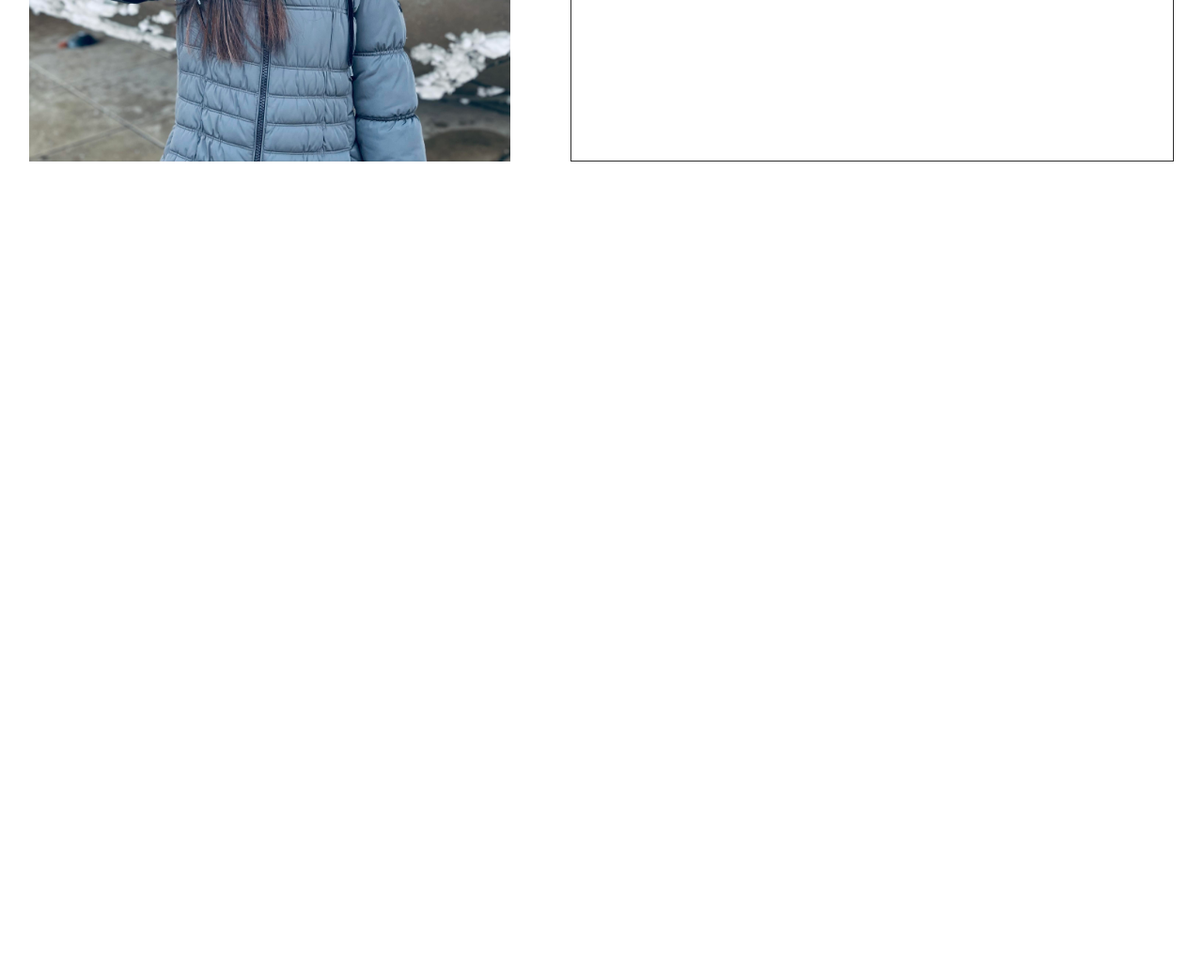
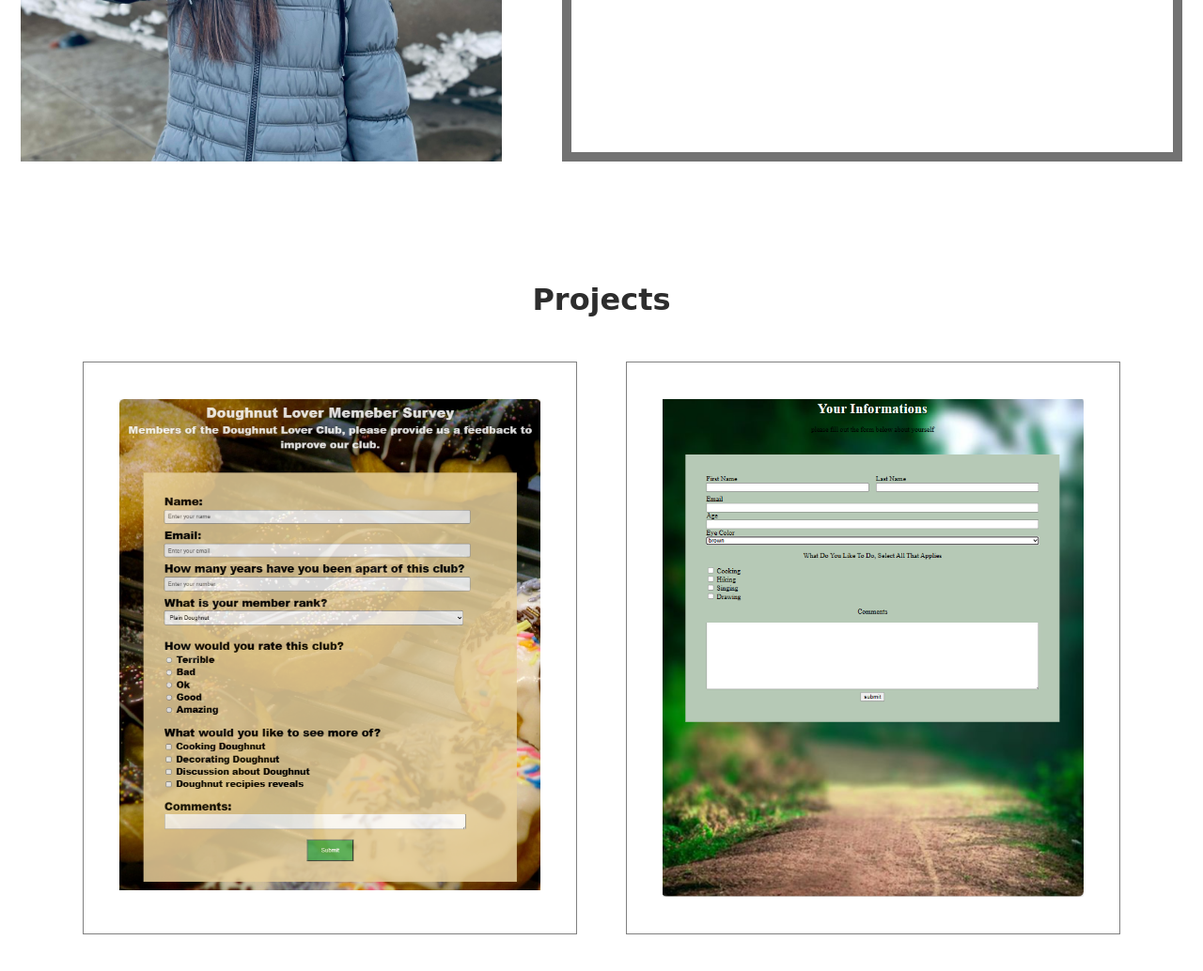
Before and after one commit to MayJue/MayJue.github.io, a plain HTML site: page index.html in a window 1280 px wide. Shown: the part 912-1946 px from the top of the page at 94% size. Before the commit the page ends 1212 px from the top, so only its background shows below. Drawn offline with Linux system fonts and the light colour scheme.

Commit message:
add projects

```diff
--- a/index.css
+++ b/index.css
@@ -4,6 +4,34 @@ body {
     color: rgb(45, 45, 45);
 }
 
+/* projects section */
+#projects {
+    margin-bottom: 10%;
+}
+
+#projects h1 {
+    text-align: center;
+    text-transform: capitalize;
+}
+
+.my-projects {
+    display: flex;
+    justify-content: center;
+    overflow-wrap: break-word;
+}
+
+.project {
+    border: 1px solid gray;
+    padding: 3%;
+    width: 35%;
+    margin: 2%;
+}
+
+.project img {
+    width: 100%;
+}
+
+/* about me section */
 #about-me h1 {
     text-align: center;
     text-transform: capitalize;
@@ -16,7 +44,7 @@ body {
 }
 
 .about-me-box {
-    border: 1px solid;
+    border: 10px solid rgb(114, 114, 114);
     width: 50%;
     margin-left: 5%;
 }
@@ -25,6 +53,7 @@ body {
     width: 40%;
 }
 
+/* home section */
 #home {
     text-align: center;
     height: 500px;
@@ -42,6 +71,7 @@ body {
     color: rgb(108, 107, 107);
 }
 
+/* navbar section */
 ul.nav-bar {
     margin: 0;
     opacity: 80%;
@@ -67,3 +97,44 @@ ul.nav-bar {
     white-space: nowrap;
     text-transform: capitalize;
 }
+
+/* #projects {
+    margin-bottom: 10%;
+}
+#projects h1 {
+    text-align: center;
+}
+.project-1 {
+    margin-left: 10%;
+    border: 1px solid gray;
+
+    width: 30%;
+    padding: 3%;
+}
+.a {
+    display: flex;
+    justify-content: center;
+}
+
+button {
+
+  padding: 5%;
+
+  border-radius: 2rem;
+}
+.description .title {
+    text-transform: uppercase;
+    font-weight: bold;
+}
+
+.my-projects img {
+    width: 100%;
+
+
+}
+
+#about-me li {
+    list-style: none;
+    text-transform: capitalize;
+    padding-bottom: 15px;
+} */
--- a/index.html
+++ b/index.html
@@ -6,7 +6,7 @@
     <ul class="nav-bar">
         <li><a href="#home">home</a></li>
         <li><a href="#about-me">about me</a></li>
-        <li><a href="#">projects</a></li>
+        <li><a href="#projects">projects</a></li>
         <li><a href="#">contacts</a></li>
     </ul>
 
@@ -20,11 +20,52 @@
         <div id="about-me">
             <h1>about me</h1>
             <div class="about-me-content">
-                <img class= 'my-image' src="my_image.jpg" alt="me">
+                <img class= "my-image" src="image/my_image.jpg" alt="me">
                 <div class="about-me-box">
-                    name: May Jue
+                    <ul>
+                        <li>name: May Jue</li>
+                        <li>occupation: programmer</li>
+                        <li>hobbies: making webpages</li>
+                    </ul>
+                </div>
+            </div>
+        </div>
+
+        <div id="projects">
+            <h1>projects</h1>
+            <div class="my-projects">
+                <div class="project">
+                    <img src="./image/survey_form.png" alt="">
 
                 </div>
+                <div class="project">
+                    <img src="./image/user_form.png" alt="">
+                </div>
+            </div>
+        </div>
+
+
+
+
+        <!-- <div id="projects">
+            <h1>projects</h1>
+            <div class="my-projects">
+                <div class="project-1">
+                    <img src="my_image.jpg" alt="">
+                    <h2> Personal survey </h2>
+                    <div class="description">
+                        <p class="title">description:</p>
+                        <p>Creating a survey form using html and css.
+                            in this project, i learn to use form element
+                            such as inputs, label, bttons, and more.
+                        </p>
+                        <div class=" a">
+                            <button onclick="location.href='google.com'">view page</button>
+                        </div>
+
+                    </div>
+                </div> -->
+
             </div>
         </div>
     </div>
```
Also changed, not shown: projects.html (added, +1 -0 lines), image/my_image.jpg (renamed from my_image.jpg), image/survey_form.png (added), image/user_form.png (added).
